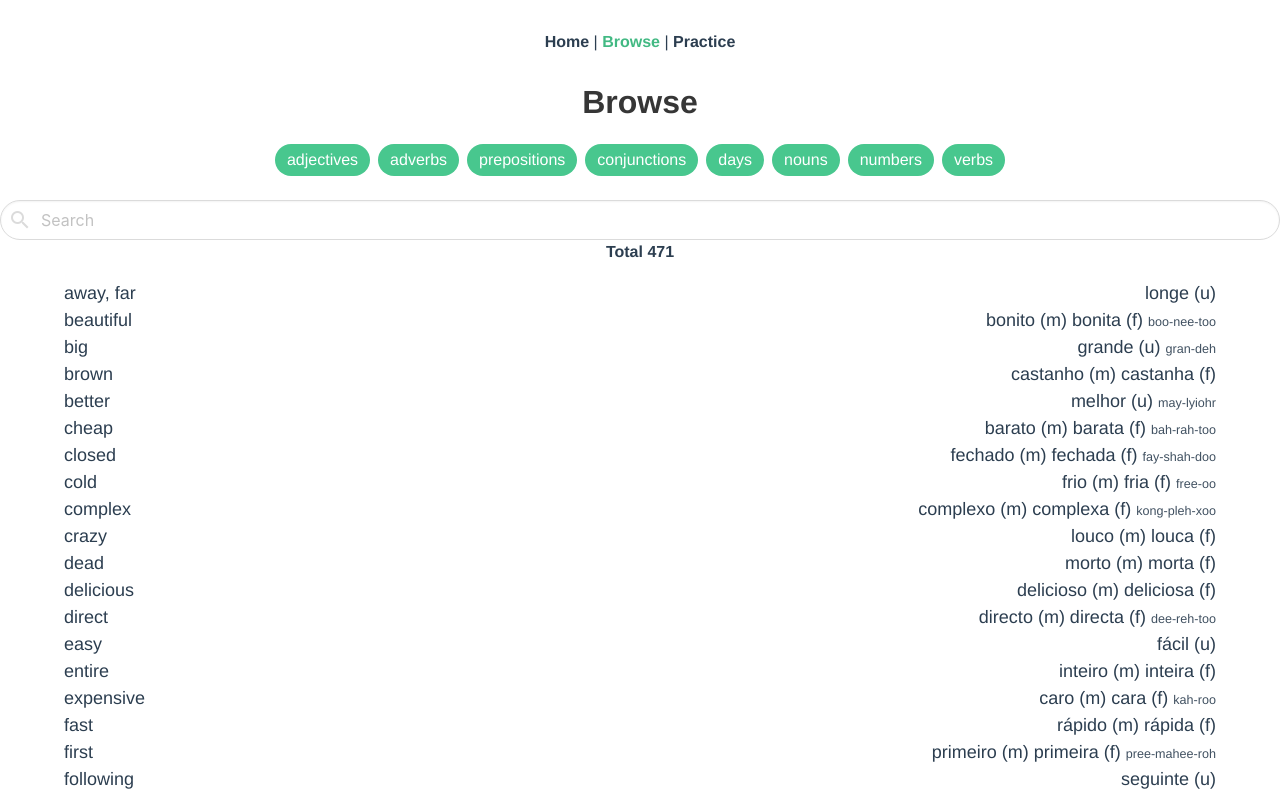
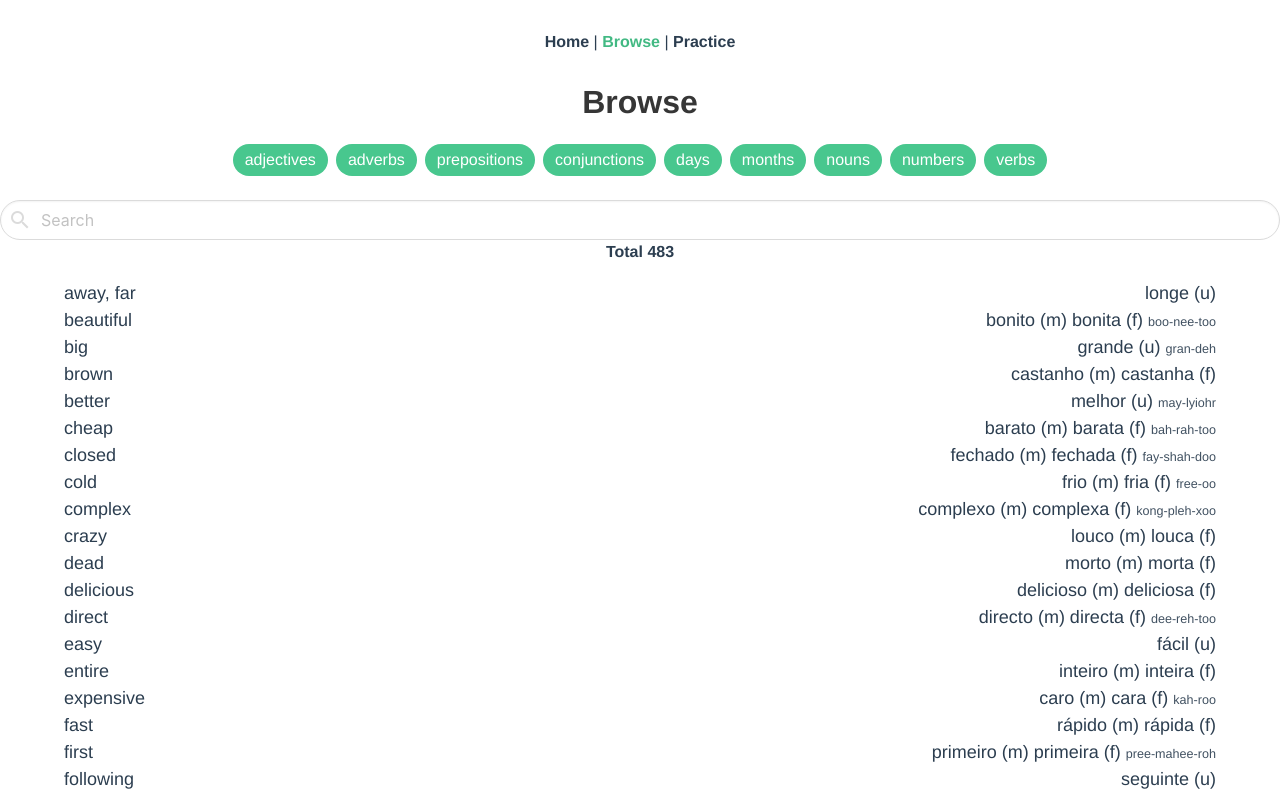
Before and after one commit to levosos/dictao, a Vue app: page /browse in a window 1280 px wide. Shown: the top 797 px of the page. Built offline with nearby package versions, Linux system fonts and the light colour scheme.

Commit message:
Added 'months' collection

```diff
--- /dev/null
+++ b/src/assets/months.json
@@ -0,0 +1,14 @@
+[
+    { "p": "janeiro", "e": "January" },
+    { "p": "fevereiro", "e": "February" },
+    { "p": "março", "e": "March" },
+    { "p": "abril", "e": "April" },
+    { "p": "maio", "e": "May" },
+    { "p": "junho", "e": "June" },
+    { "p": "julho", "e": "July" },
+    { "p": "agosto", "e": "August" },
+    { "p": "setembro", "e": "September" },
+    { "p": "outubro", "e": "October" },
+    { "p": "novembro", "e": "November" },
+    { "p": "dezembro", "e": "December" }
+]
--- a/src/collections/all.js
+++ b/src/collections/all.js
@@ -2,11 +2,12 @@ import adjectives from '../collections/adjectives'
 import adverbs from '../collections/adverbs'
 import conjunctions from '../collections/conjunctions'
 import days from '../collections/days'
+import months from '../collections/months'
 import nouns from '../collections/nouns'
 import numbers from '../collections/numbers'
 import verbs from '../collections/verbs'
 
-const data = [].concat(adjectives, adverbs, conjunctions, days, nouns, numbers, verbs)
+const data = [].concat(adjectives, adverbs, conjunctions, days, months, nouns, numbers, verbs)
 const tags = [...new Set([].concat(...data.map(o => o.tags || [])))]
 
 export default {
--- /dev/null
+++ b/src/collections/months.js
@@ -0,0 +1,3 @@
+import data from '@/assets/months.json'
+
+export default data.map(o => { return { ...o, tags: ['months'] } })
```
